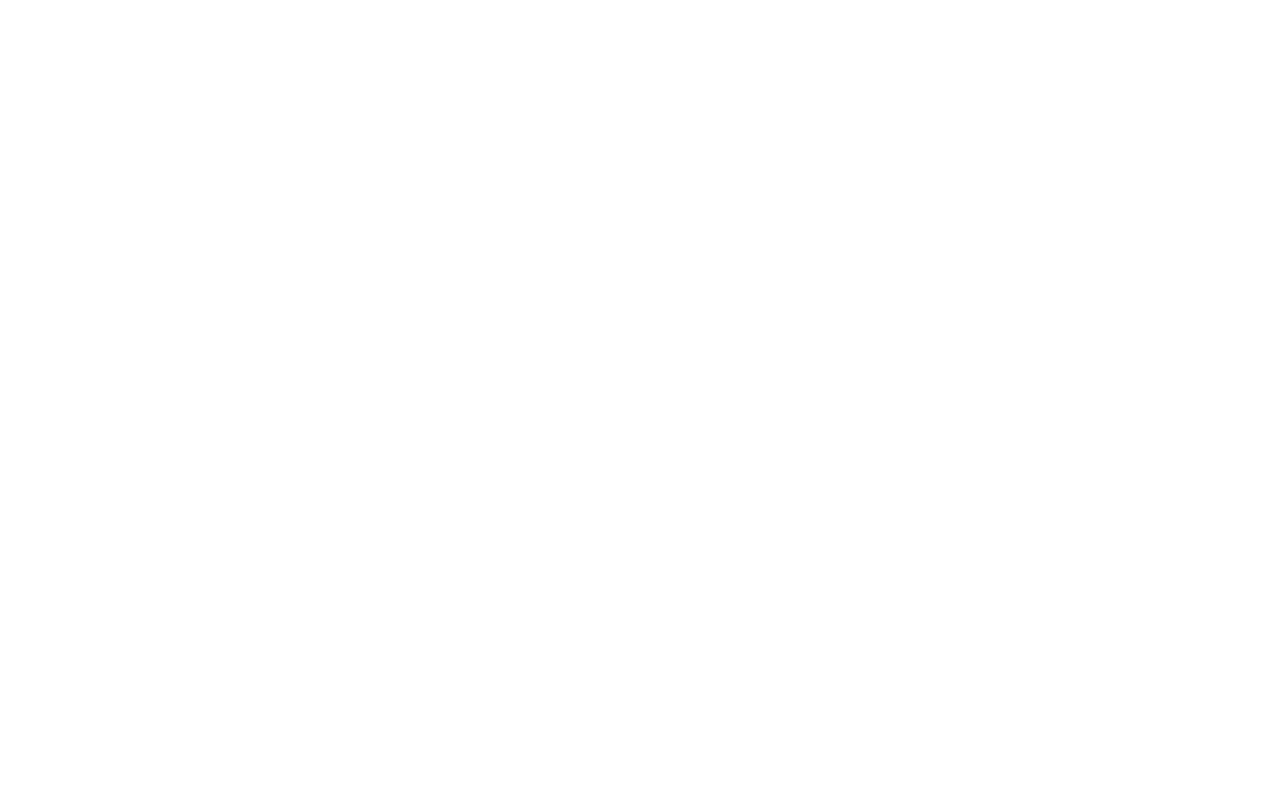
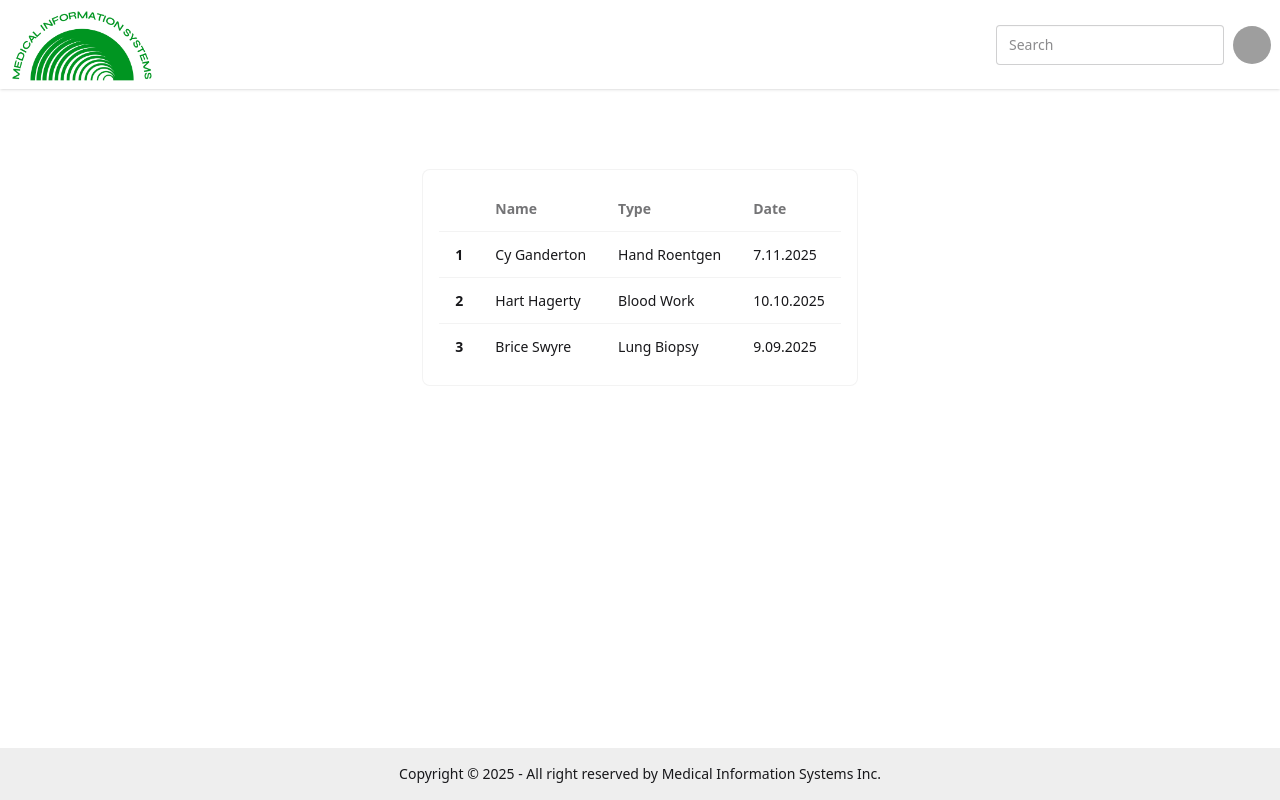
Before and after one commit to JakubW381/medical-information-system-frontend, a React (Vite) app: page /main in a window 1280 px wide. Before the commit this address had no page. Built offline with nearby package versions, Linux system fonts and the light colour scheme; grey boxes are pictures that could not be loaded.

Commit message:
Successful login now redirects to template main page

```diff
--- a/src/App.jsx
+++ b/src/App.jsx
@@ -4,6 +4,7 @@
 
 import Welcome from './components/welcomePage.jsx';
 import LogregPage from './components/logregPage.jsx';
+import MainPage from "./components/MainPage.jsx";
 import Test from './components/test.jsx';
 
 function App() {
@@ -12,6 +13,7 @@
         <Routes>
           <Route path="/" element={<Welcome />} />
           <Route path="/logreg" element={<LogregPage />} />
+            <Route path="/main" element={<MainPage />} />
           {/* <Route path="/test" element={<Test />} /> */}
         </Routes>
       </BrowserRouter>
--- a/src/components/LogregPage.jsx
+++ b/src/components/LogregPage.jsx
@@ -14,7 +14,7 @@
             password: password
         });
         if (success) {
-            navigate("/");
+            navigate("/main");
         } else {
             alert("Email or password is incorrect");
         }
--- /dev/null
+++ b/src/components/MainPage.jsx
@@ -0,0 +1,82 @@
+
+export default function MainPage() {
+    return (
+        <div className="flex flex-col min-h-screen">
+            <main className="flex-grow flex flex-col items-center">
+            <div className="navbar bg-base-100 shadow-sm">
+                <div className="flex-1">
+                    <img
+                        src="/public/medical-information-systems-high-resolution-logo-transparent.png"
+                        className="max-w-[15%] rounded-lg"
+                    />
+                </div>
+                <div className="flex gap-2">
+                    <input type="text" placeholder="Search" className="input input-bordered w-24 md:w-auto" />
+                    <div className="dropdown dropdown-end">
+                        <div tabIndex={0} role="button" className="btn btn-ghost btn-circle avatar">
+                            <div className="w-10 rounded-full">
+                                <img
+                                    alt="Tailwind CSS Navbar component"
+                                    src="https://img.daisyui.com/images/stock/photo-1534528741775-53994a69daeb.webp" />
+                            </div>
+                        </div>
+                        <ul
+                            tabIndex="-1"
+                            className="menu menu-sm dropdown-content bg-base-100 rounded-box z-1 mt-3 w-52 p-2 shadow">
+                            <li>
+                                <a className="justify-between">
+                                    Profile
+                                    <span className="badge">New</span>
+                                </a>
+                            </li>
+                            <li><a>Logout</a></li>
+                        </ul>
+                    </div>
+                </div>
+            </div>
+
+            <div className="flex justify-center items-center m-20">
+                <div className="overflow-x-auto rounded-box border border-base-content/5 bg-base-100 w-fit p-4">
+                    <table className="table">
+                        <thead>
+                        <tr>
+                            <th></th>
+                            <th>Name</th>
+                            <th>Type</th>
+                            <th>Date</th>
+                        </tr>
+                        </thead>
+                        <tbody>
+                        <tr>
+                            <th>1</th>
+                            <td>Cy Ganderton</td>
+                            <td>Hand Roentgen</td>
+                            <td>7.11.2025</td>
+                        </tr>
+                        <tr>
+                            <th>2</th>
+                            <td>Hart Hagerty</td>
+                            <td>Blood Work</td>
+                            <td>10.10.2025</td>
+                        </tr>
+                        <tr>
+                            <th>3</th>
+                            <td>Brice Swyre</td>
+                            <td>Lung Biopsy</td>
+                            <td>9.09.2025</td>
+                        </tr>
+                        </tbody>
+                    </table>
+                </div>
+            </div>
+            </main>
+            <footer className="footer sm:footer-horizontal footer-center bg-base-300 text-base-content p-4">
+                <aside>
+                    <p>Copyright © {new Date().getFullYear()} - All right reserved by Medical Information Systems Inc.</p>
+                </aside>
+            </footer>
+
+
+        </div>
+    )
+}
--- a/src/components/welcomePage.jsx
+++ b/src/components/welcomePage.jsx
@@ -6,7 +6,7 @@
             <div className="hero-content flex-col lg:flex-row">
                 <img
                     src="/public/medical-information-systems-high-resolution-logo-transparent.png"
-                    className="max-w-sm rounded-lg shadow-2xl"
+                    className="max-w-sm rounded-lg"
                 />
                 <div>
                     <h1 className="text-5xl font-bold">Innovation is here</h1>
```
